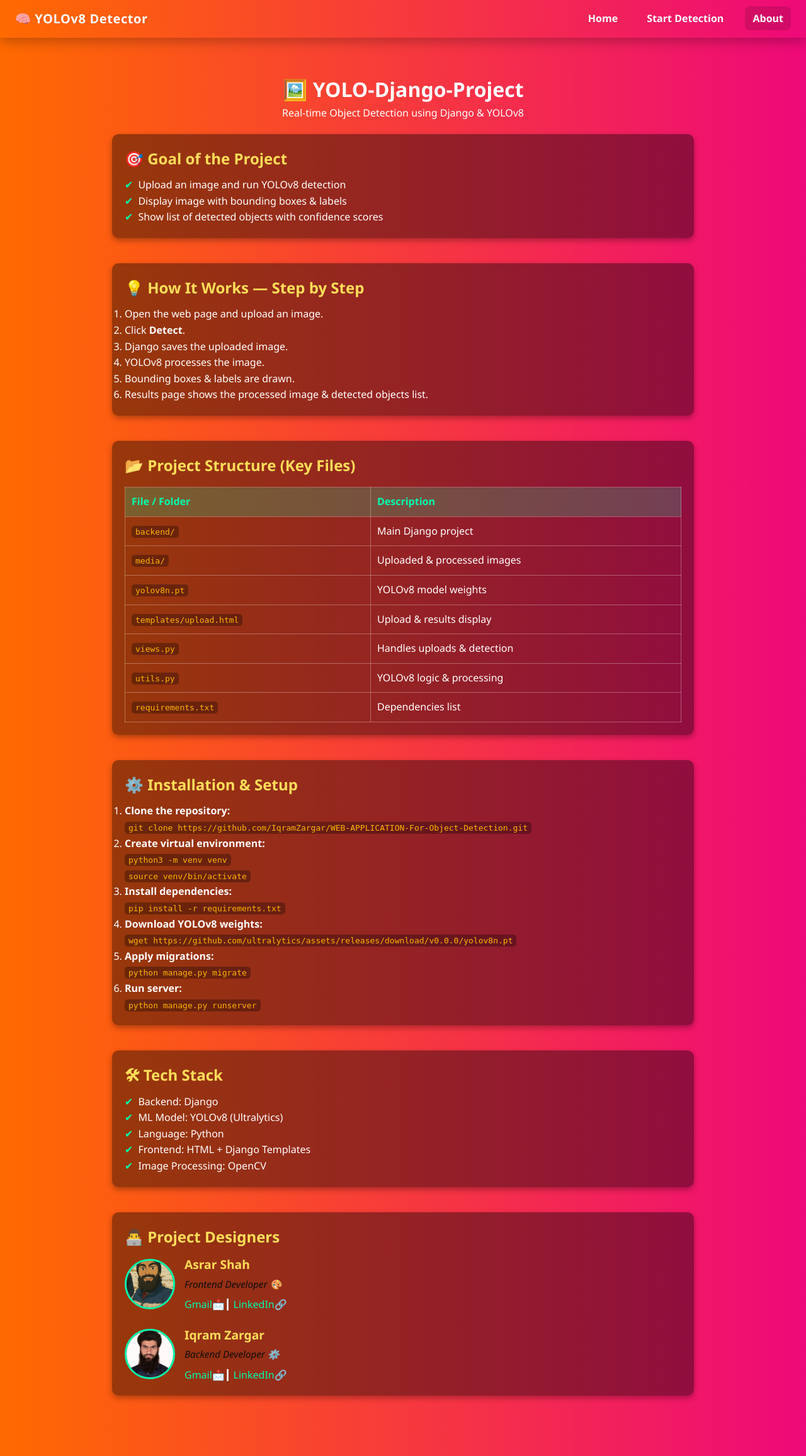
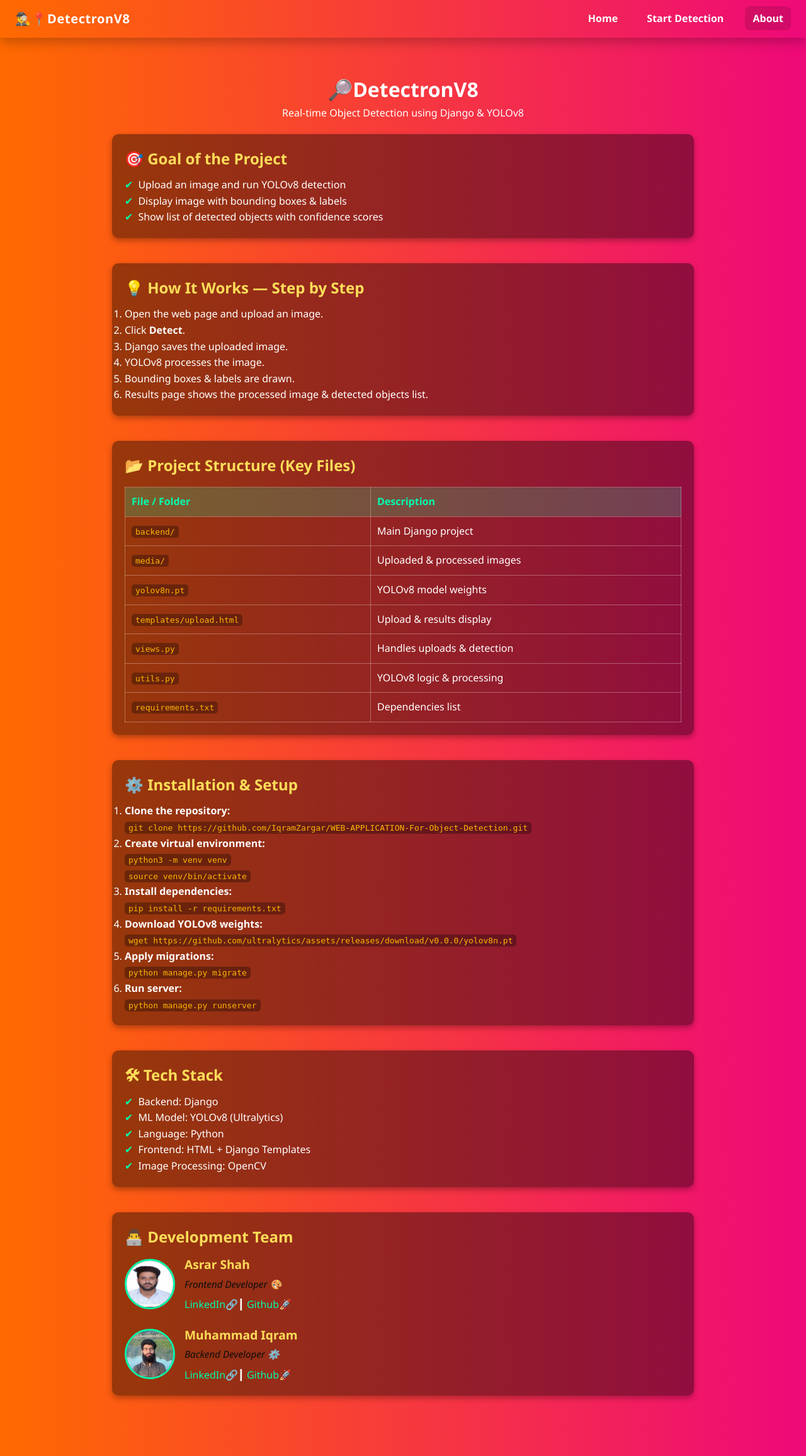
Before and after one commit to IqramZargar/DetectronV8, a Django app: page /about/ in a window 1280 px wide. Shown: the whole page at 63% size. Run offline with Django 5.2, Linux system fonts and the light colour scheme.

Commit message:
Minute alterations

```diff
--- a/backend/ObjectDetector/templates/about.html
+++ b/backend/ObjectDetector/templates/about.html
@@ -106,7 +106,7 @@
 
 {% block content %}
   <header style="text-align:center; margin-bottom:20px;">
-    <h1>🖼️ YOLO-Django-Project</h1>
+    <h1>🔎DetectronV8</h1>
     <p>Real-time Object Detection using Django & YOLOv8</p>
   </header>
 
@@ -169,25 +169,25 @@
   </section>
 
   <section>
-    <h2>👨‍💻 Project Designers</h2>
+    <h2>👨‍💻 Development Team</h2>
     <div class="contributors">
       <div class="contributor">
         <img src="{% static 'images/asrar.jpg' %}" alt="Asrar Shah">
         <div class="contributor-info">
           <p>Asrar Shah</p>
           <div class="role">Frontend Developer 🎨</div>
-          <a href="mailto:shahasrar600@gmail.com" target="_blank">Gmail📩</a>┃
-          <a href="https://www.linkedin.com/in/asrar-shah-aba315373" target="_blank">LinkedIn🔗</a>
+          <a href="https://www.linkedin.com/in/asrar-shah-aba315373" target="_blank">LinkedIn🔗</a>┃
+          <a href="https://github.com/asrarshah60" target="_blank">Github🚀</a>
         </div>
       </div>
 
       <div class="contributor">
         <img src="{% static 'images/ikram.jpg' %}" alt="Iqram Zargar">
         <div class="contributor-info">
-          <p>Iqram Zargar</p>
+          <p>Muhammad Iqram</p>
           <div class="role">Backend Developer ⚙️</div>
-          <a href="mailto:ikramzargar@gmail.com" target="_blank">Gmail📩</a>┃
-          <a href="https://www.linkedin.com/in/iqram-zargar-750709375" target="_blank">LinkedIn🔗</a>
+          <a href="https://www.linkedin.com/in/iqram-zargar-750709375" target="_blank">LinkedIn🔗</a>┃
+          <a href="https://github.com/IqramZargar" target="_blank">Github🚀</a>
         </div>
       </div>
     </div>
--- a/backend/ObjectDetector/templates/base.html
+++ b/backend/ObjectDetector/templates/base.html
@@ -67,7 +67,7 @@
 </head>
 <body>
   <header class="site-header">
-    <div class="brand">🧠 YOLOv8 Detector</div>
+    <div class="brand">🕵️‍♂️📍DetectronV8 </div>
     <nav>
         <a href="{% url 'home' %}" class="{% if request.path == '/' %}active{% endif %}">Home</a>
         <a href="{% url 'detection_page' %}" class="{% if request.path == '/detect/' %}active{% endif %}">Start Detection</a>
--- a/backend/ObjectDetector/templates/home.html
+++ b/backend/ObjectDetector/templates/home.html
@@ -61,7 +61,7 @@
 
 {% block content %}
 <div class="welcome-box">
-  <h1>YOLOv8 Object Detection</h1>
+  <h1>DetectronV8</h1>
   <p>
     Welcome to our AI-powered Object Detection application.<br>
     Built with Django & YOLOv8, this tool can detect objects in images with remarkable speed and accuracy.
```
Also changed, not shown: backend/static/images/asrar.jpg, backend/static/images/ikram.jpg.
